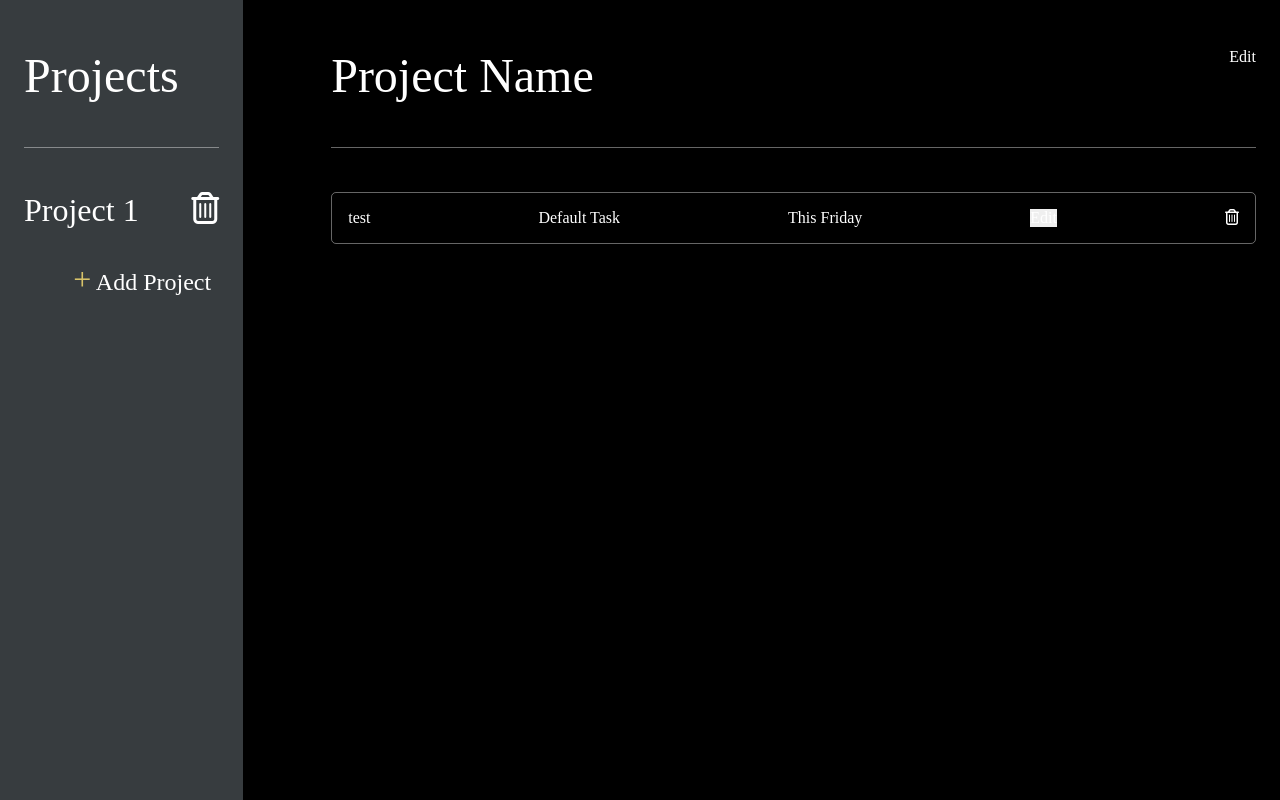
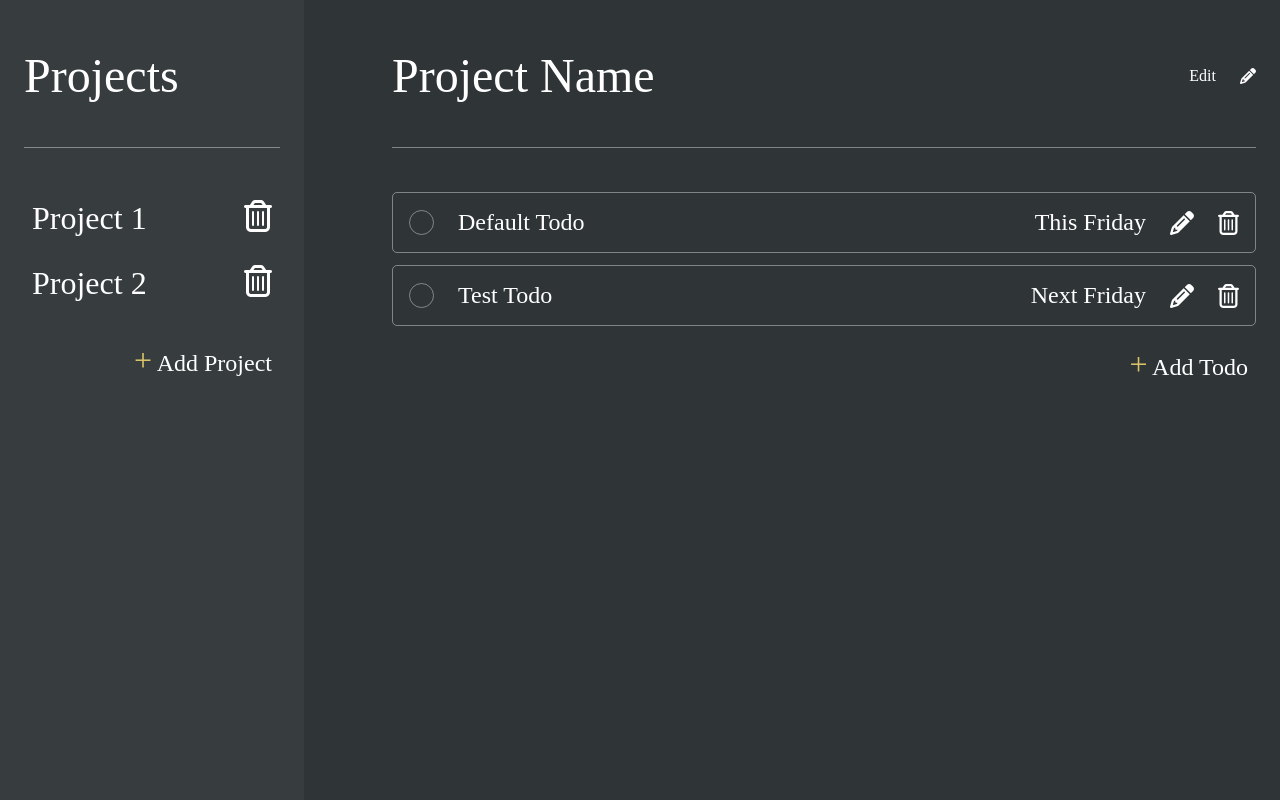
Before and after one commit to grantgolden13/todolist, a plain HTML site: page index.html in a window 1280 px wide. Drawn offline with Linux system fonts and the light colour scheme.

Commit message:
pretty much finish the design

```diff
--- a/index.html
+++ b/index.html
@@ -18,6 +18,10 @@
                     <span>Project 1</span>
                     <i class="fa-regular fa-trash-can"></i>
                 </div>
+                <div class="project">
+                    <span>Project 2</span>
+                    <i class="fa-regular fa-trash-can"></i>
+                </div>
             </div>
             <div class="add-proj-cont">
                 <button class="add-proj"><span class="gold">+</span> Add Project</button>
@@ -26,16 +30,37 @@
         <div class="todo-container">
             <div class="todo-header flex">
                 <h2 class="proj-name">Project Name</h2>
-                <div>Edit</div>
+                <div class="edit">
+                    <span>Edit</span>
+                    <i class="fa-solid fa-pencil"></i>
+                </div>
             </div>
             <div class="divider"></div>
             <div class="todos">
                 <div class="todo flex">
-                    <div class="check">test</div>
-                    <span class="todo-name">Default Task</span>
-                    <div class="todo-date">This Friday</div>
-                    <button>Edit</button>
-                    <i class="fa-regular fa-trash-can"></i>
+                    <div class="left">
+                        <div class="check"></div>
+                        <span class="todo-name">Default Todo</span>
+                    </div>
+                    <div class="right">
+                        <div class="todo-date">This Friday</div>
+                        <i class="fa-solid fa-pencil"></i>
+                        <i class="fa-regular fa-trash-can"></i>
+                    </div>
+                </div>
+                <div class="todo flex">
+                    <div class="left">
+                        <div class="check"></div>
+                        <span class="todo-name">Test Todo</span>
+                    </div>
+                    <div class="right">
+                        <div class="todo-date">Next Friday</div>
+                        <i class="fa-solid fa-pencil"></i>
+                        <i class="fa-regular fa-trash-can"></i>
+                    </div>
+                </div>
+                <div class="add-proj-cont">
+                    <button class="add-todo"><span class="gold">+</span> Add Todo</button>
                 </div>
             </div>
         </div>
--- a/style.css
+++ b/style.css
@@ -10,7 +10,7 @@
 }
 
 body {
-    background-color: black;
+    background-color: #2f3437;
 }
 
 aside {
@@ -38,7 +38,7 @@ aside {
 
 .container {
     display: grid;
-    grid-template-columns: 1fr 4fr;
+    grid-template-columns: 1fr 3fr;
     gap: 64px;
 }
 
@@ -49,22 +49,36 @@ aside {
     background-color: hsla(0, 0%, 100%, 0.4)
 }
 
-.add-proj {
+.add-proj,
+.add-todo {
     background-color: transparent;
     justify-self: flex-end;
     padding: 8px;
     font-size: 1.5rem;
 }
 
-.add-proj:hover {
+.add-proj:hover,
+.add-todo:hover {
     background-color: #444a4d;
     transform: scale(1.25);
+}
+
+.projects,
+.todos {
+    display: flex;
+    flex-flow: column nowrap;
+    gap: 12px;
 }
 
 .project {
     display: flex;
     justify-content: space-between;
     font-size: 2rem;
+    padding: 8px;
+}
+
+.project:hover {
+    background-color: hsla(0, 0%, 100%, 0.4);
 }
 
 .fa-trash-can:hover {
@@ -86,4 +100,31 @@ aside {
     border: 1px solid hsla(0, 0%, 100%, 0.4);
     border-radius: 5px;
     padding: 16px;
+    display: flex;
+    align-items: center;
+    font-size: 1.5rem;
 }
+
+.left,
+.right,
+.edit {
+    display: flex;
+    gap: 24px;
+    align-items: center;
+}
+
+.edit > span:hover {
+    text-decoration: underline;
+}
+
+.check {
+    border: 1px solid hsla(0, 0%, 100%, 0.4);
+    border-radius: 50%;
+    width: 25px;
+    height: 25px;
+    cursor: pointer;
+}
+
+.fa-pencil:hover {
+    transform: scale(1.25);
+}
```
